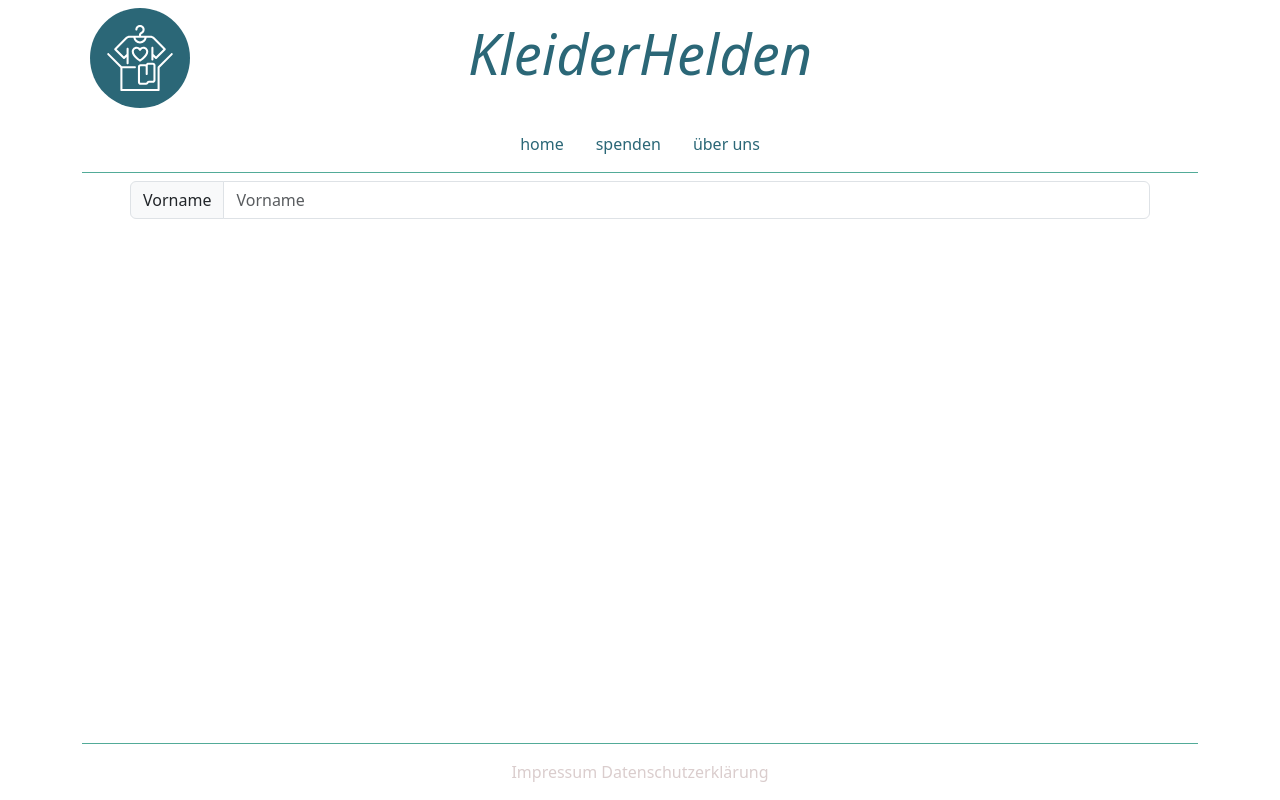
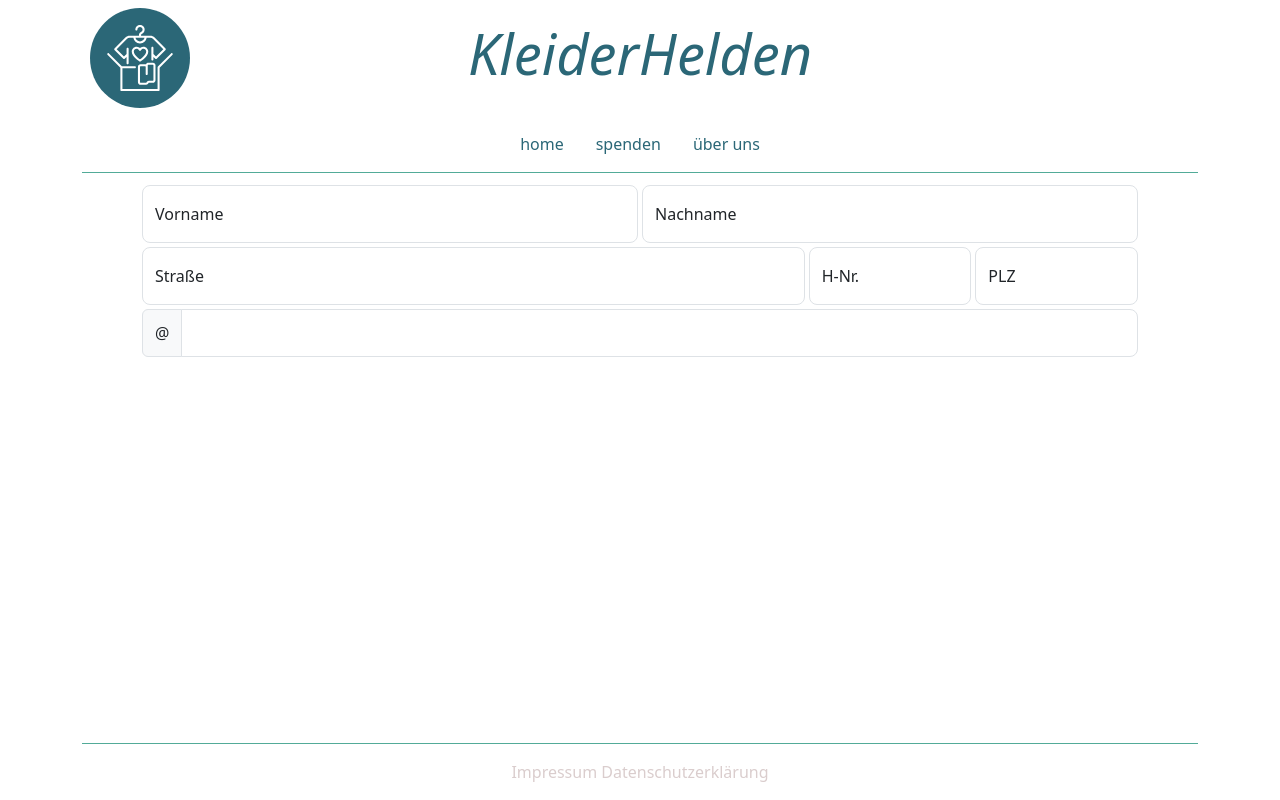
Before and after one commit to stwe1985/iu_webapp_cs, a React (Vite) app: page /spenden in a window 1280 px wide. Built offline with nearby package versions, Linux system fonts and the light colour scheme.

Commit message:
person form updated

```diff
--- a/src/forms/person.jsx
+++ b/src/forms/person.jsx
@@ -1,6 +1,6 @@
 import "../../scss/style.scss";
 import { useState } from "react";
-import { Form, InputGroup } from "react-bootstrap";
+import { Form, InputGroup, Row, Col, FloatingLabel, Container } from "react-bootstrap";
 
 
 export default function Person() {
@@ -21,13 +21,51 @@ export default function Person() {
         }
 
         return (
-                <Form noValidate validated={validated} onChange={handleSubmit}>
-                    <InputGroup className="mb-3">
-                        <InputGroup.Text id="basic-addon1">Vorname</InputGroup.Text>
-                        <Form.Control required placeholder="Vorname" aria-label="Vorname" aria-describedby="basic-addon1"/>
-                    </InputGroup>
+            <section className="m-0">
+                <Form noValidate validated={validated} onSubmit={handleSubmit}>
+                    <Container>
+                        <Row className="gx-1">
+                            <Col md className="gy-1">
 
+                                <FloatingLabel label="Vorname">
+                                    <Form.Control required size="lg" aria-label="Vorname" aria-describedby="s_name" placeholder="Vorname"/>
+                                </FloatingLabel>
+                            </Col>
+                            <Col md className="gy-1">
+                                <FloatingLabel label="Nachname">
+                                    <Form.Control required size="lg" aria-label="Nachname" aria-describedby="l_name" placeholder="Nachname"/>
+                                </FloatingLabel>
+                            </Col>
+
+                        </Row>
+                        <Row className="gx-1">
+                            <Col md="8" className="gy-1">
+                                <FloatingLabel label="Straße">
+                                    <Form.Control required size="lg" aria-label="Straße" aria-describedby="straße" placeholder="Straße"/>
+                                </FloatingLabel>
+                            </Col>
+                            <Col xs="6" md="2" className="gy-1">
+                                <FloatingLabel label="H-Nr.">
+                                    <Form.Control required size="lg" aria-label="Nr." aria-describedby="hnr" placeholder="H-Nr."/>
+                                </FloatingLabel>
+                            </Col>
+                            <Col xs="6" md="2" className="gy-1">
+                                <FloatingLabel label="PLZ">
+                                    <Form.Control required size="lg" aria-label="PLZ" aria-describedby="plz" placeholder="PLZ"/>
+                                </FloatingLabel>
+                            </Col>
+                        </Row>
+                        <Row className="gx-1">
+                            <Col xs md lg className="gy-1">
+                                <InputGroup>
+                                    <InputGroup.Text>@</InputGroup.Text>
+                                    <Form.Control required size="lg" aria-label="email" aria-describedby="email-label"/>
+                                </InputGroup>
+                            </Col>
+                        </Row>
+                    </Container>
                 </Form>
+            </section>
 
         );
 
```
